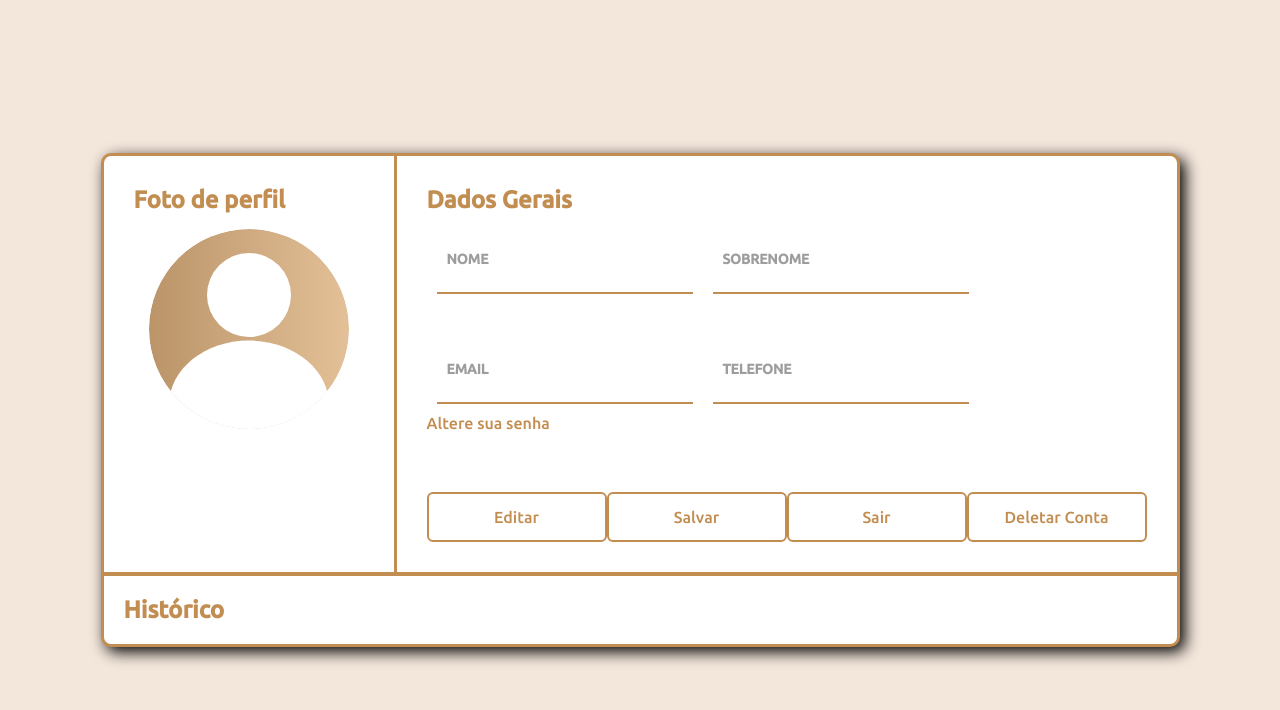
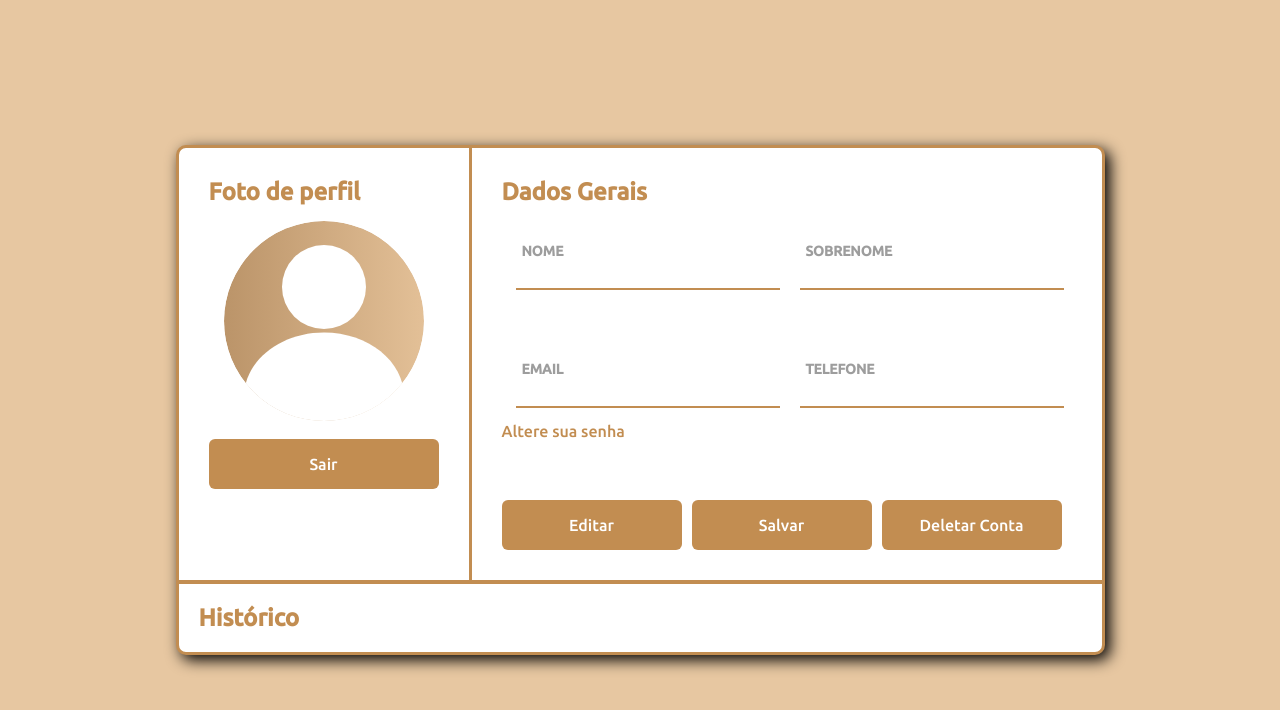
Before and after one commit to RafaSantos19/FrontEnd_PI3, a React (Vite) app: page /perfil in a window 1280 px wide. Shown: the top 710 px of the page. Built offline with nearby package versions, Linux system fonts and the light colour scheme; no server answers.

Commit message:
Modificações do Kaike

```diff
--- a/src/pages/Cadastro/Cadastro.css
+++ b/src/pages/Cadastro/Cadastro.css
@@ -150,7 +150,7 @@ div#parallelogram-cadastro {
     margin-left: 10px;
     width: calc(50% - 10px);
     height: 70px;
-    background-color: #d8c5b3;
+    background-color: #c28d51;
     color: #fff;
     font-size: 20px;
     border: none;
@@ -160,7 +160,7 @@ div#parallelogram-cadastro {
 }
 
 .button-cadastro:hover {
-    background-color: #c7b2a1;
+    background-color: #E3C097;
 }
 
 .form-cadastro a {
@@ -234,6 +234,7 @@ div#parallelogram-cadastro {
 @media only screen and (max-width: 1080px) {
     div#parallelogram-cadastro {
         height: 690px;
+        width: 800px;
     }
 
     .section-cadastro img {
@@ -242,6 +243,19 @@ div#parallelogram-cadastro {
 }
 
 @media only screen and (max-width: 510px) {
+    .main-cadastro {
+        display: grid;
+        align-items: center;
+        justify-content: center;
+        min-height: 100vh;
+    }
+
+    .h1-cadastro {
+        padding: 25px 5px;
+        text-align: center;
+        font-size: 25px;
+    }
+
     div#parallelogram-cadastro {
         display: none;
     }
@@ -270,6 +284,10 @@ div#parallelogram-cadastro {
         width: 100%;
     }
 
+    .checks{
+        margin: 0;
+    }
+
     .button-cadastro {
         width: 100%;
         margin-left: 0;
--- a/src/pages/Login/Login.css
+++ b/src/pages/Login/Login.css
@@ -101,7 +101,7 @@ div#parallelogram-login {
     margin-left: 10px;
     width: calc(100% - 20px);
     height: 70px;
-    background-color: #d8c5b3;
+    background-color: #c28d51;
     color: #fff;
     font-size: 20px;
     border: none;
@@ -111,7 +111,7 @@ div#parallelogram-login {
 }
 
 .button-login:hover{
-    background-color: #c7b2a1;
+    background-color: #E3C097;
 }
 
 .form-login a{
@@ -201,6 +201,11 @@ div#parallelogram-login {
 	div#parallelogram-login {
 		display: none;
 	}
+    .h1-login{
+        padding: 30px 10px;
+        text-align: center;
+        font-size: 30px;
+    }
 
 	.section-login {
 		min-width: 95vw;
@@ -224,4 +229,10 @@ div#parallelogram-login {
 		width: 100%;
 		margin-left: 0;
 	}
+    .main-login{
+        display: grid;
+        align-items: center;
+        justify-content: center;
+        min-height: 100vh;
+    }
 }
--- a/src/pages/Perfil/Perfil.css
+++ b/src/pages/Perfil/Perfil.css
@@ -1,4 +1,5 @@
 .section-perfil{
+    background-color: #E7C7A1;
     display: flex;
     align-items: center;
     justify-content: center;
@@ -70,18 +71,23 @@ h1{
 }
 
 .container-perfil button{
-    background: transparent;
-    border: solid 2px #c28d51;
+    border: none;
     width: 180px;
     height: 50px;
     border-radius: 6px;
-    color: #c28d51;
+    background-color: #c28d51;
+    color: #fff;
     font-size: 16px;
     transition: 0.2s;
+    margin-right: 10px;
+}
+
+.div-foto-perfil .container-perfil button{
+    width: 100%;
 }
 
 .container-perfil button:hover{
-    background-color: antiquewhite;
+    background-color: #E3C097;
 }
 
 .container-perfil {
@@ -89,7 +95,7 @@ h1{
 }
 
 .container-perfil input {
-    margin: 10px 10px;
+    margin: 14px 14px;
     width: calc(100% - 20px);
     height: 70px;
     border-bottom: solid 2px #c28d51;
@@ -184,11 +190,18 @@ h1{
 }
 
 @media only screen and (max-width: 720px) {
+
     .section-perfil {
         min-width: 95vw;
     }
+
+    .div-perfil{
+        width: 100%;
+    }
+
     .div-foto-perfil{
         border: none;
+        text-align: center;
     }
 
     .dados-editaveis-perfil{
@@ -204,6 +217,6 @@ h1{
 
     .container-perfil button {
         width: 100%;
-        margin: 10px;
+        margin-top: 10px;
     }
 }
--- a/src/pages/Perfil/Perfil.jsx
+++ b/src/pages/Perfil/Perfil.jsx
@@ -117,6 +117,9 @@ function Perfil() {
           <div className='div-foto-perfil'>
             <h1>Foto de perfil</h1>
             <img src={logoLogin} alt="Foto de perfil" />
+            <div className="container-perfil">
+                <button onClick={handleLogout}>Sair</button>
+            </div>
           </div>
           <div className='div-dados-perfil'>
             <h1>Dados Gerais</h1>
@@ -178,9 +181,6 @@ function Perfil() {
                 <button onClick={handleSave}>Salvar</button>
               </div>
               <div className="container-perfil">
-                <button onClick={handleLogout}>Sair</button>
-              </div>
-              <div className="container-perfil">
                 <button onClick={handleDeleteAccount}>Deletar Conta</button> {/* Botão Deletar */}
               </div>
             </fieldset>
```
